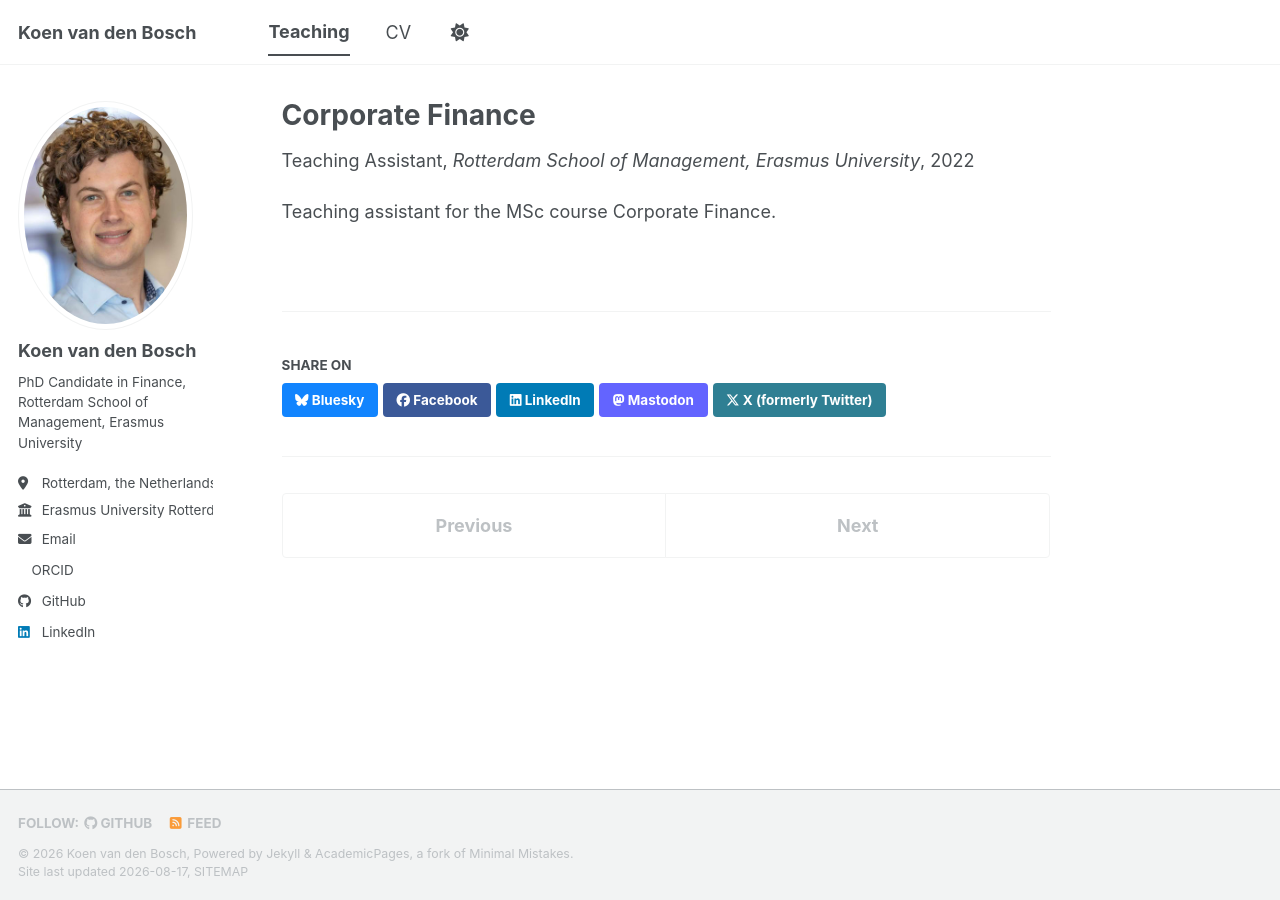
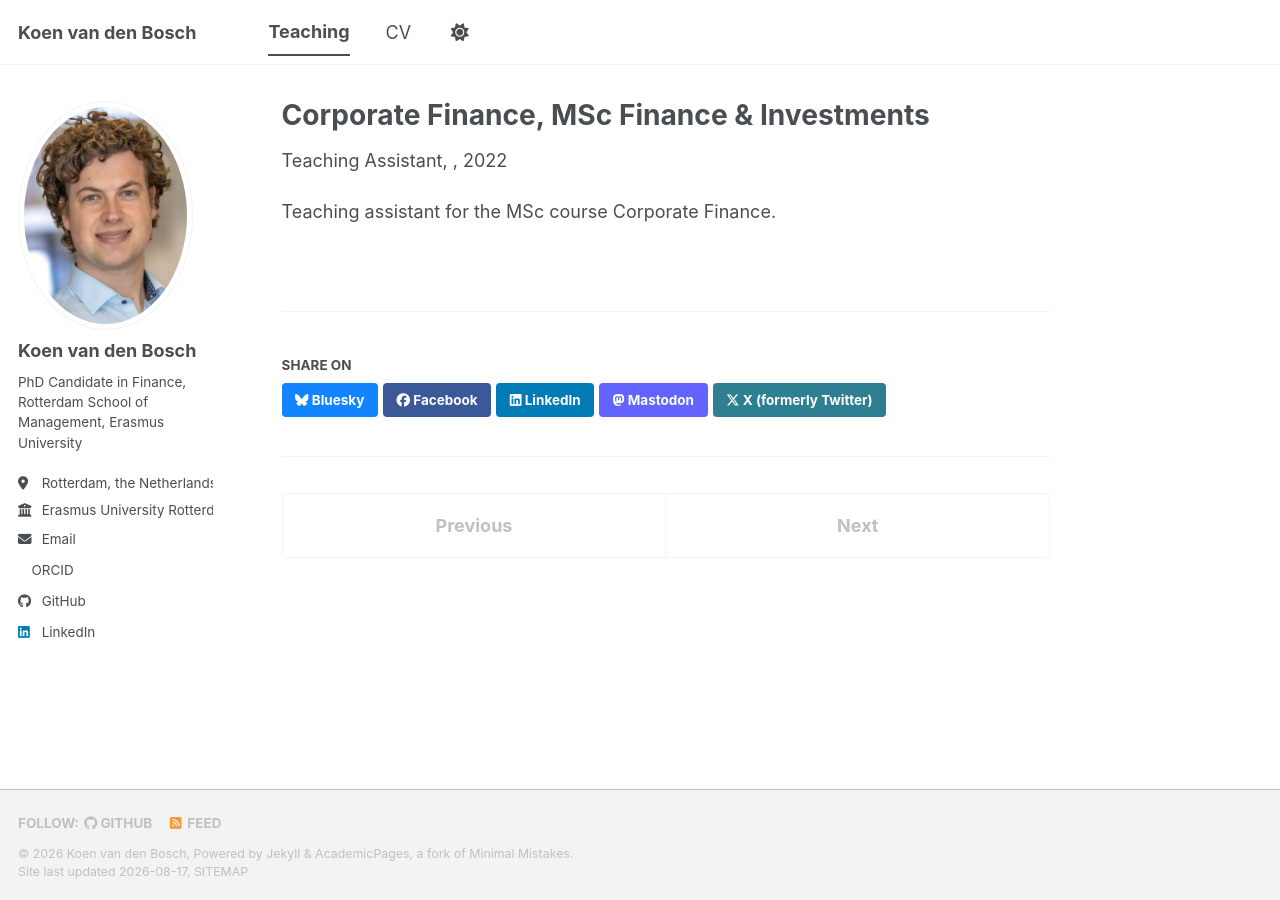
Before and after one commit to koenbosch/https-koenvandenbosch.github.io-, a Jekyll site: the page built from _teaching/2022-09-03-corporate-finance-ta-2022.md, in a window 1280 px wide. Built offline with Jekyll 4.4.1, drawn with Linux system fonts in a browser that asks for light colours; a style sheet for code colours, icons or effects is not loaded; a file with an impossible date is left out.

Commit message:
Update 2022-09-03-corporate-finance-ta-2022.md

```diff
--- a/_teaching/2022-09-03-corporate-finance-ta-2022.md
+++ b/_teaching/2022-09-03-corporate-finance-ta-2022.md
@@ -1,10 +1,10 @@
 ---
-title: "Corporate Finance"
+title: "Corporate Finance, MSc Finance & Investments"
 collection: teaching
 type: "Teaching Assistant"
 permalink: /teaching/2022-09-03-corporate-finance-ta-2022
-venue: "Rotterdam School of Management, Erasmus University"
+venue: ""
 date: 2022-09-03
-location: "Rotterdam, the Netherlands"
+location: ""
 ---
 Teaching assistant for the MSc course Corporate Finance.
```
